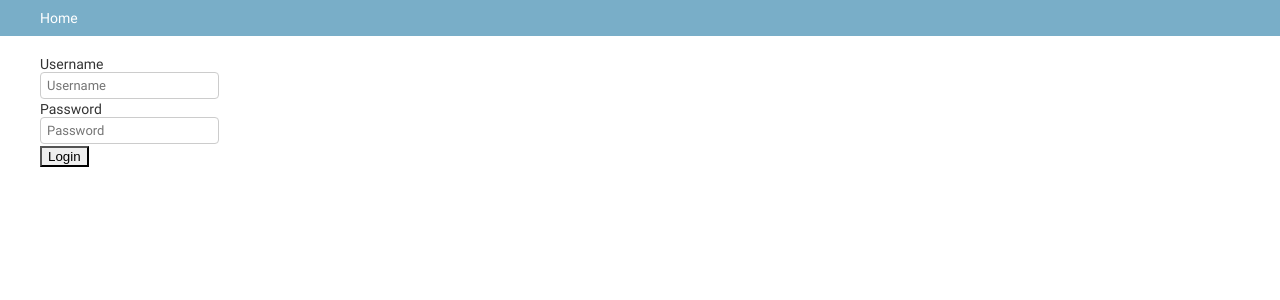
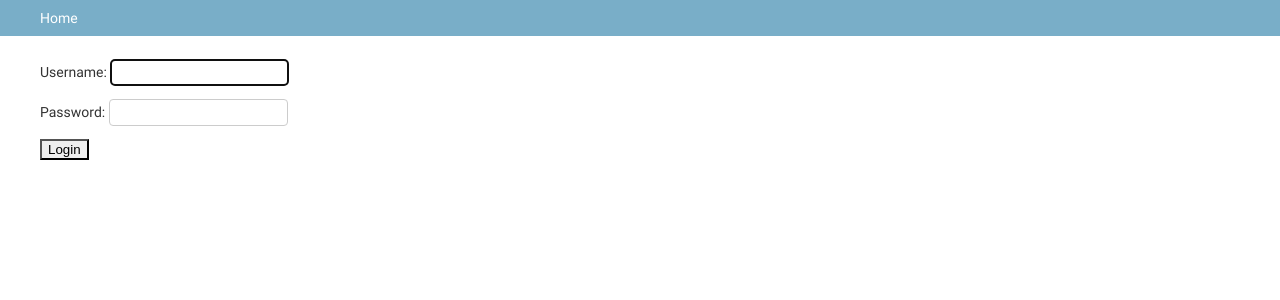
Before and after one commit to oz-elhassid/usersManagement, a Django app: page /accounts/login/ in a window 1280 px wide. Shown: the part 20-320 px from the top of the page. Run offline with Django 3.2, Linux system fonts and the light colour scheme.

Commit message:
now using the default login form

```diff
--- a/templates/registration/login.html
+++ b/templates/registration/login.html
@@ -7,21 +7,22 @@
     <div id="login">
         <form class="form-horizontal" name="LoginForm" action="/accounts/login/" method="post">
         {% csrf_token %}
-        {% if next %}
-            <input type="hidden" name="next" value="{{ next }}" />
-        {% endif %}
-        <div class="control-group">
-            <label class="control-label" for="username">Username</label>
-            <div class="controls">
-                <input type="text" id="username" name="username"  placeholder="Username">
-            </div>
-        </div>
-        <div class="control-group">
-            <label class="control-label" for="password">Password</label>
-            <div class="controls">
-                <input type="password" name="password" id="password" placeholder="Password">
-            </div>
-        </div>
+        {{ form.as_p }}
+{#        {% if next %}#}
+{#            <input type="hidden" name="next" value="{{ next }}" />#}
+{#        {% endif %}#}
+{#        <div class="control-group">#}
+{#            <label class="control-label" for="username">Username</label>#}
+{#            <div class="controls">#}
+{#                <input type="text" id="username" name="username"  placeholder="Username">#}
+{#            </div>#}
+{#        </div>#}
+{#        <div class="control-group">#}
+{#            <label class="control-label" for="password">Password</label>#}
+{#            <div class="controls">#}
+{#                <input type="password" name="password" id="password" placeholder="Password">#}
+{#            </div>#}
+{#        </div>#}
         <div class="control-group">
             <div class="controls">
                 <button type="submit" class="btn">Login</button>
```
